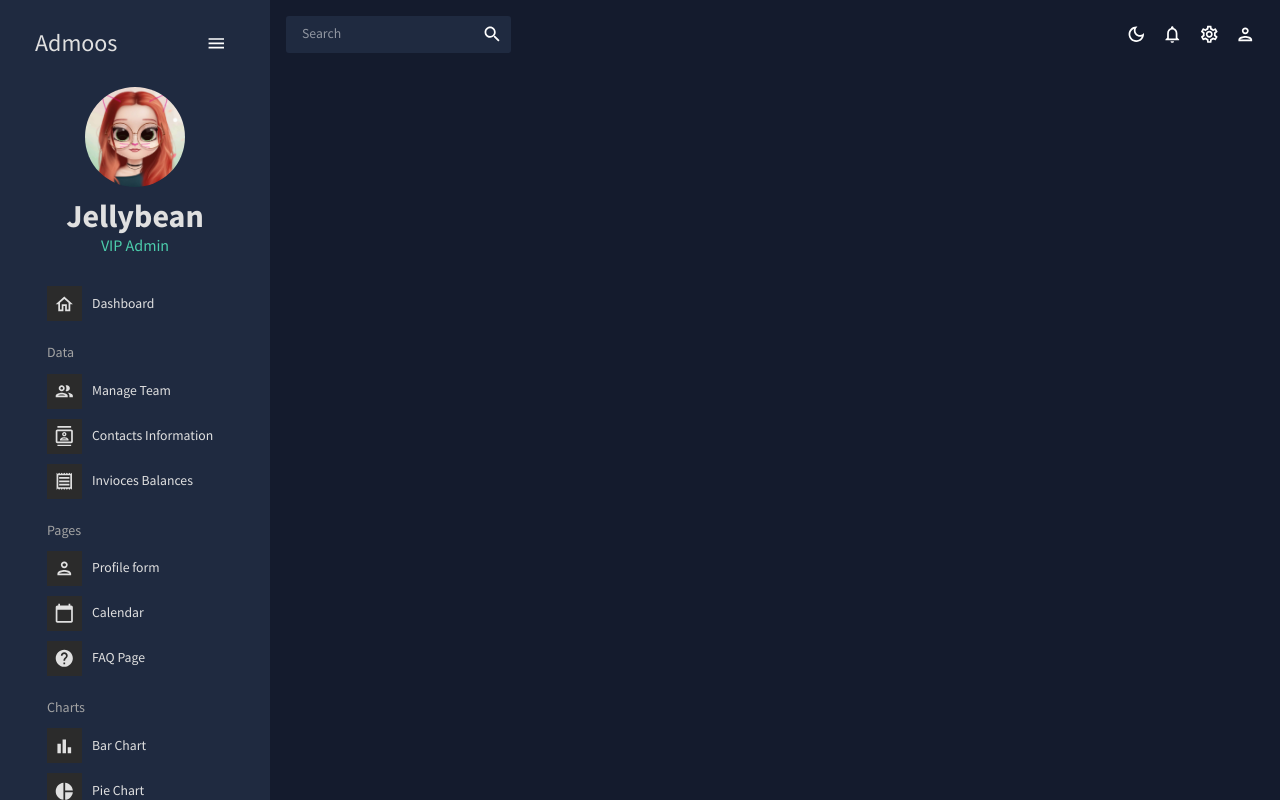
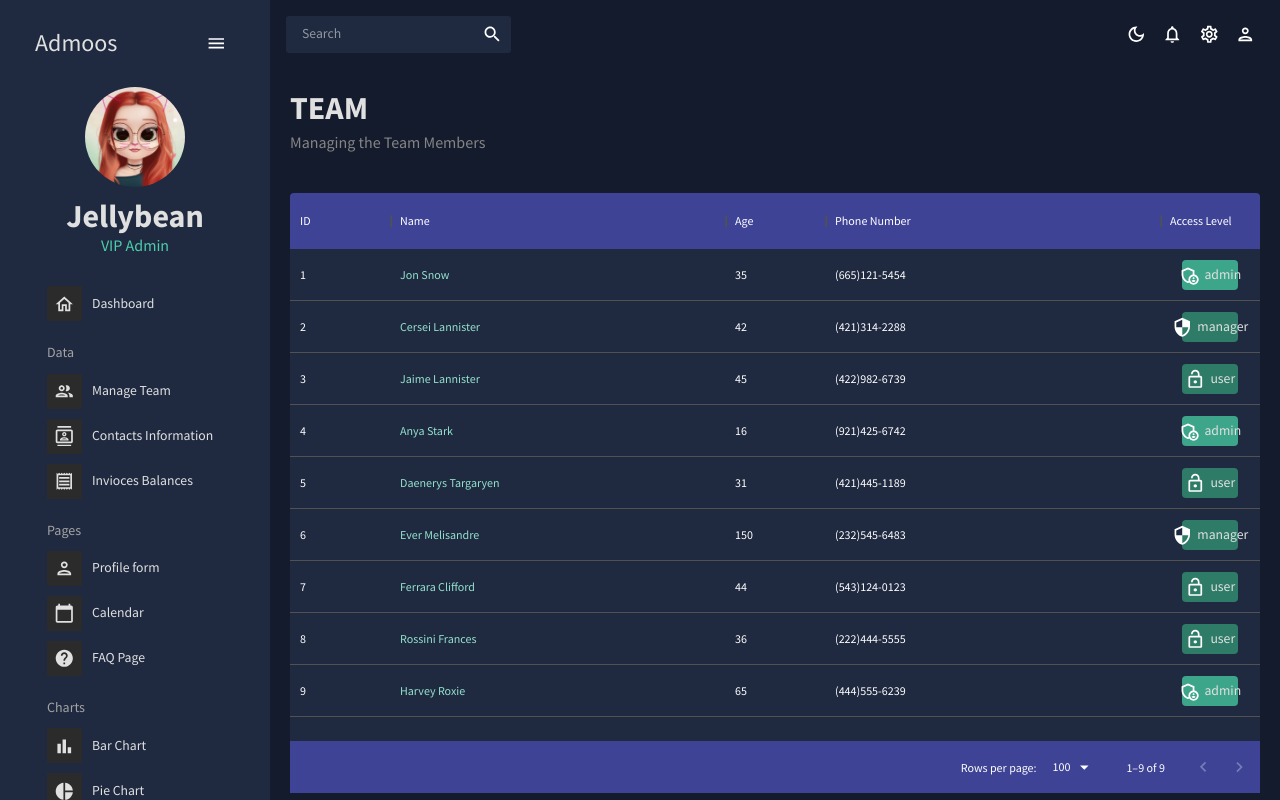
Before and after one commit to FireDivine/PraticeDashboard, a React (Create React App) app: page /team in a window 1280 px wide. Built offline with nearby package versions, Linux system fonts and the light colour scheme.

Commit message:
added teams datagrid

```diff
--- a/src/App.js
+++ b/src/App.js
@@ -4,7 +4,7 @@
 import Topbar from './scenes/global/Topbar'
 import Sidebar from './scenes/global/Sidebar'
 import DashBoard from './scenes/dashboard'
-// import Team from './scenes/team'
+import Team from './scenes/Teams'
 // import Invoices from './scenes/invoices'
 // import Contacts from './scenes/contacts'
 // import Bar from './scenes/bar'
@@ -28,7 +28,7 @@
             <Topbar />
             <Routes>
               <Route path="/" element={<DashBoard />} />
-              {/* <Route path="/team" element={<Team />} /> */}
+              <Route path="/team" element={<Team />} />
               {/* <Route path="/contact" element={<Contacts />} /> */}
               {/* <Route path="/invoices" element={<Invoices />} /> */}
               {/* <Route path="/form" element={<Form />} /> */}
--- /dev/null
+++ b/src/scenes/Teams/index.jsx
@@ -0,0 +1,92 @@
+import React from 'react'
+import { Box, Typography, useTheme } from '@mui/material'
+import { tokens } from '../../theme'
+import { DataGrid } from '@mui/x-data-grid'
+import { mockDataTeam } from '../../data/mockdata'
+import AdminPanelSettingsOutlinedIcon from '@mui/icons-material/AdminPanelSettingsOutlined'
+import LockOpenOutlinedIcon from '@mui/icons-material/LockOpenOutlined'
+import SecurityOutlinedIcon from '@mui/icons-material/SecurityOutlined'
+import Header from '../../components/Header'
+
+const Team = () => {
+  const theme = useTheme()
+  const colors = tokens(theme.palette.mode)
+  const columns = [
+    { field: 'id', headerName: 'ID' },
+    {
+      field: 'name',
+      headerName: 'Name',
+      flex: 1,
+      cellClassName: 'name-column--cell',
+    },
+    {
+      field: 'age',
+      headerName: 'Age',
+      type: 'number',
+      headerAlign: 'left',
+      align: 'left',
+    },
+    { field: 'phone', headerName: 'Phone Number', flex: 1 },
+    {
+      field: 'access',
+      headerName: 'Access Level',
+      renderCell: ({ row: { access } }) => {
+        return (
+          <Box
+            width="70%"
+            m="0 auto"
+            p="5px"
+            display={'flex'}
+            justifyContent="center"
+            backgroundColor={
+              access === 'admin'
+                ? colors.greenAccent[600]
+                : colors.greenAccent[700]
+            }
+            borderRadius="4px"
+          >
+            {access === 'admin' && <AdminPanelSettingsOutlinedIcon />}
+            {access === 'manager' && <SecurityOutlinedIcon />}
+            {access === 'user' && <LockOpenOutlinedIcon />}
+            <Typography color={colors.grey[100]} sx={{ ml: '5px' }}>
+              {access}
+            </Typography>
+          </Box>
+        )
+      },
+    },
+  ]
+  return (
+    <Box m="20px">
+      <Header title="TEAM" subtitle="Managing the Team Members" />
+      <Box
+        m="40px 0 0 0 "
+        height={'75vh'}
+        sx={{
+          '& .MuiDataGrid-root': { border: 'none' },
+          '& .MuiDataGrid-cell': {
+            borderBottom: 'none',
+          },
+          '& .name-column--cell': {
+            color: colors.greenAccent[300],
+          },
+          '& .MuiDataGrid-columnHeaders': {
+            backgroundColor: colors.blueAccent[700],
+            borderBottom: 'none',
+          },
+          '& .MuiDataGrid-virtualScroller': {
+            backgroundColor: colors.primary[400],
+          },
+          '& .MuiDataGrid-footerContainer': {
+            borderTop: 'none',
+            backgroundColor: colors.blueAccent[700],
+          },
+        }}
+      >
+        <DataGrid rows={mockDataTeam} columns={columns} />
+      </Box>
+    </Box>
+  )
+}
+
+export default Team
--- a/src/scenes/global/Sidebar.jsx
+++ b/src/scenes/global/Sidebar.jsx
@@ -16,7 +16,7 @@
 import TimelineOutlinedIcon from '@mui/icons-material/Timeline'
 import MenuOutlinedIcon from '@mui/icons-material/Menu'
 import MapOutlinedIcon from '@mui/icons-material/Map'
-import { color } from '@mui/system'
+
 
 const Item = ({ title, to, icon, selected, setSelected }) => {
   const theme = useTheme()
@@ -30,7 +30,7 @@
       icon={icon}
     >
       <Typography >{title}</Typography>
-      <link to={to} />
+      <Link to={to} />
     </MenuItem>
   )
 }
```
Also changed, not shown: src/scenes/contacts/index.jsx (added).
